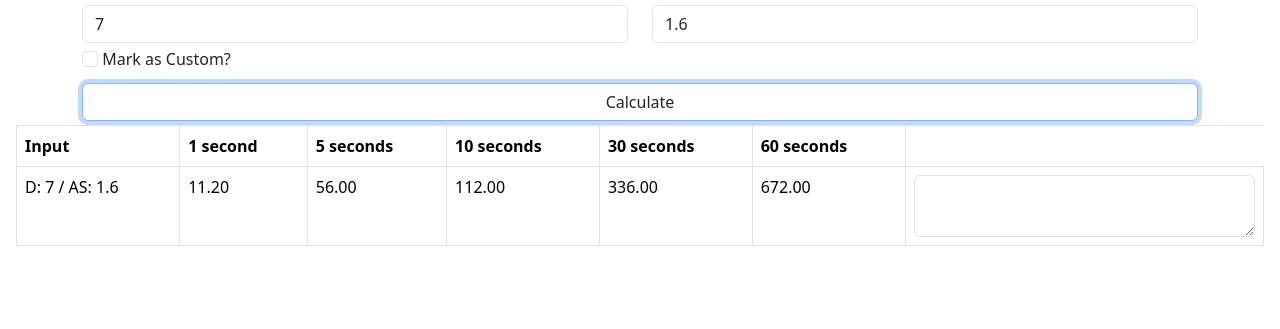
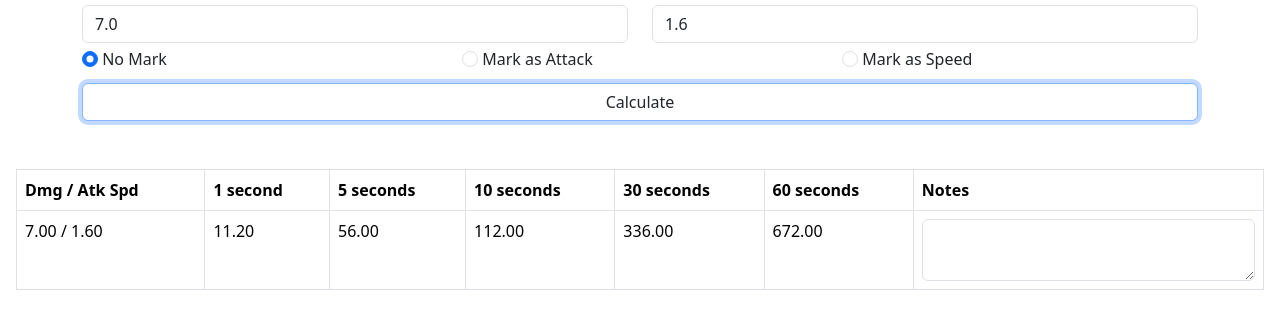
Before and after one commit to Veylance/DPSCalculator, a website: page index.html in a window 1280 px wide. Both pictures are taken after a click on the button "Calculate". Shown: the part 115-444 px from the top of the page. Drawn offline with nearby package versions, Linux system fonts and the light colour scheme.

Commit message:
Feature: Marker Modes & Styling

```diff
--- a/index.html
+++ b/index.html
@@ -19,7 +19,7 @@
         <h1 class="m-0 p-0">DPS Calculator</h1>
         <small class="text-muted m-0 p-0">By: Veylance (GinoongR0KI)</small>
 
-        <div class="container mb-1">
+        <div class="container mb-5">
             <div class="row">
                 <div class="form-group col-12 col-md-6">
                     <label class="form-label" for="dps-inDmg">Input Damage</label>
@@ -32,9 +32,19 @@
                 </div>
             </div>
             <div class="row my-1">
-                <div class="form-group">
-                    <input class="form-check-input" id="dps-isCustom" name="dps-isCustom" type="checkbox" />
-                    <label class="form-label" for="dps-isCustom">Mark as Custom?</label>
+                <div class="form-group col-12 col-md-4">
+                    <input class="form-check-input" id="dps-isNone" name="dps-isType" type="radio" checked />
+                    <label class="form-label" for="dps-isNone">No Mark</label>
+                </div>
+
+                <div class="form-group col-12 col-md-4">
+                    <input class="form-check-input" id="dps-isAtk" name="dps-isType" type="radio" />
+                    <label class="form-label" for="dps-isAtk">Mark as Attack</label>
+                </div>
+
+                <div class="form-group col-12 col-md-4">
+                    <input class="form-check-input" id="dps-isSpd" name="dps-isType" type="radio" />
+                    <label class="form-label" for="dps-isSpd">Mark as Speed</label>
                 </div>
             </div>
             <div class="row">
@@ -48,12 +58,13 @@
         <table class="table table-bordered">
             <thead>
                 <tr>
-                    <th>Input</th>
+                    <th>Dmg / Atk Spd</th>
                     <th>1 second</th>
                     <th>5 seconds</th>
                     <th>10 seconds</th>
                     <th>30 seconds</th>
                     <th>60 seconds</th>
+                    <th>Notes</th>
                 </tr>
             </thead>
             <tbody id="dps-outTable"></tbody>
--- a/src/css/style.css
+++ b/src/css/style.css
@@ -1,3 +1,7 @@
-.stats-custom > td {
-    background-color: cyan;
+.stats-modAtk > td {
+    background-color: darkorange;
 }
+
+.stats-modSpd > td {
+    background-color: lightblue;
+}
--- a/src/js/script.js
+++ b/src/js/script.js
@@ -1,17 +1,38 @@
+// MARK: Variable for Elements
 const comp_inDmg        = document.getElementById("dps-inDmg");
 const comp_inAtkSpd     = document.getElementById("dps-inAtkSpd");
-const comp_isCustom     = document.getElementById("dps-isCustom");
+const comp_marker       = {
+    custom: document.getElementById("dps-isNone"),
+    atk:    document.getElementById("dps-isAtk"),
+    spd:    document.getElementById("dps-isSpd")
+};
 const compBtn_Calculate = document.getElementById("btn-Calculate");
 const comp_outTable     = document.getElementById("dps-outTable");
 
-compBtn_Calculate.addEventListener("click", (event) => {
+// MARK: Input Decimal Points
+// Add change event to keep input fields value with decimal point
+comp_inDmg.addEventListener("change", () => {
+    if (comp_inDmg.value % 1 == 0) comp_inDmg.value = parseFloat(comp_inDmg.value).toFixed(1);
+});
+comp_inAtkSpd.addEventListener("change", () => {
+    if (comp_inAtkSpd.value % 1 == 0) comp_inAtkSpd.value = parseFloat(comp_inAtkSpd.value).toFixed(1);
+});
+// Initially trigger input change events
+comp_inDmg.dispatchEvent(new Event("change"));
+comp_inAtkSpd.dispatchEvent(new Event("change"));
+
+// MARK: Submit Functionality
+compBtn_Calculate.addEventListener("click", () => {
     this.appendDPS();
 });
 
-function calculateDPS(seconds) {
-    return parseFloat((comp_inAtkSpd.value * comp_inDmg.value) * seconds);
+// MARK: DPS Calculation
+function calculateDPS(seconds, decimalPoints = 2) {
+    return parseFloat((comp_inAtkSpd.value * comp_inDmg.value) * seconds).toFixed(decimalPoints);
 }
 
+// MARK: Append Table Row
+// Comes with populated data
 function appendDPS() {
     let tr          = document.createElement("tr");
     let outTD       = {
@@ -30,15 +51,18 @@ function appendDPS() {
         tr.appendChild(outTD[key]);
     });
 
-    if (comp_isCustom.checked) tr.classList.add("stats-custom");
+    // Customize Highlight
+    if (comp_marker.atk.checked) tr.classList.add("stats-modAtk");
+    if (comp_marker.spd.checked) tr.classList.add("stats-modSpd");
+    comp_marker.custom.checked = true; // Reset the marker for row type
 
     // Add content to the <td> elements
-    outTD.stats.innerHTML = "D: " + comp_inDmg.value + " / AS: " + comp_inAtkSpd.value;
-    outTD.o1s.innerHTML   = this.calculateDPS(1).toFixed(2);
-    outTD.o5s.innerHTML   = this.calculateDPS(5).toFixed(2);
-    outTD.o10s.innerHTML  = this.calculateDPS(10).toFixed(2);
-    outTD.o30s.innerHTML  = this.calculateDPS(30).toFixed(2);
-    outTD.o60s.innerHTML  = this.calculateDPS(60).toFixed(2);
+    outTD.stats.innerHTML = parseFloat(comp_inDmg.value).toFixed(2) + " / " + parseFloat(comp_inAtkSpd.value).toFixed(2);
+    outTD.o1s.innerHTML   = this.calculateDPS(1);
+    outTD.o5s.innerHTML   = this.calculateDPS(5);
+    outTD.o10s.innerHTML  = this.calculateDPS(10);
+    outTD.o30s.innerHTML  = this.calculateDPS(30);
+    outTD.o60s.innerHTML  = this.calculateDPS(60);
     // Extra column for notes
     outTD.notes.appendChild(inNotes);
     inNotes.classList.add("form-control");
```
